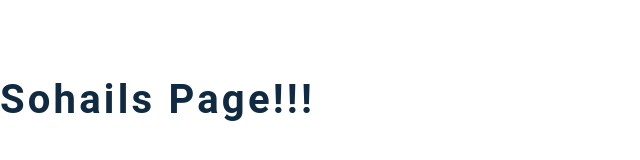
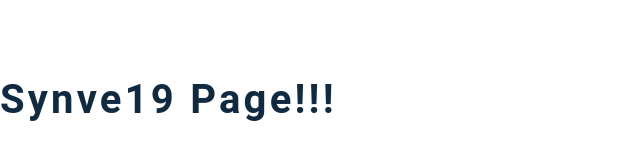
Before and after one commit to mig-25/starter-portfolio, a Gatsby site: page / in a window 1280 px wide. Shown: the whole page, without its empty margins (0-640 px from the left). Built offline with nearby package versions, Linux system fonts and the light colour scheme; Gatsby itself is replaced by a stand-in of ours.

Commit message:
makefile test synve19

```diff
--- a/src/pages/index.js
+++ b/src/pages/index.js
@@ -7,6 +7,6 @@ import Jobs from "../components/Jobs"
 import Projects from "../components/Projects"
 import Blogs from "../components/Blogs"
 export default () => {
-  return <h2>Sohails page!!!</h2>
+  return <h2>Synve19 page!!!</h2>
 }
 // ...GatsbyImageSharpFluid
```
